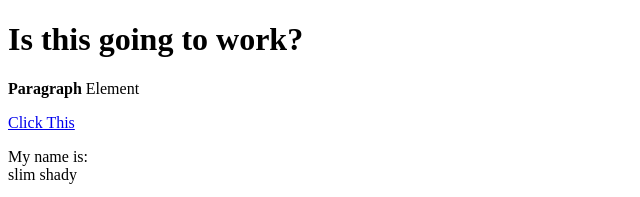
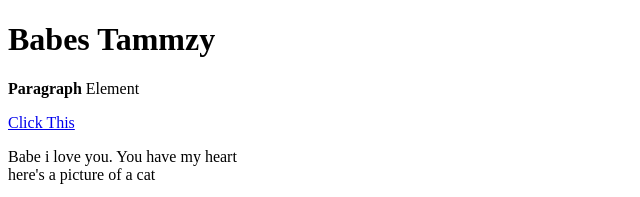
Before and after one commit to Duane17/Cartoon-hero, a plain HTML site: page test.html in a window 1280 px wide. Shown: the top 197 px of the page, without its empty margins (0-640 px from the left). Drawn offline with Linux system fonts and the light colour scheme.

Commit message:
changed heading and paragraph

```diff
--- a/test.html
+++ b/test.html
@@ -4,11 +4,11 @@
 	<title>Test page</title>
 </head>
 <body>
-	<h1>Is this going to work?</h1>
+	<h1>Babes Tammzy</h1>
 	<p><b>Paragraph</b> Element</p>
 	<a href="https://google.com" target="_blank" title="this will take you to google">Click This</a>
-	<p>My name is:<br>
-	slim shady</p>
+	<p>Babe i love you. You have my heart<br>
+	here's a picture of a cat</p>
 	<img src="https://www.aljazeera.com/wp-content/uploads/2020/04/ecab8c7af42a439d9043b0ade6e1f05b_18.jpeg?fit=999%2C562">
 </body>
 </html>
```
